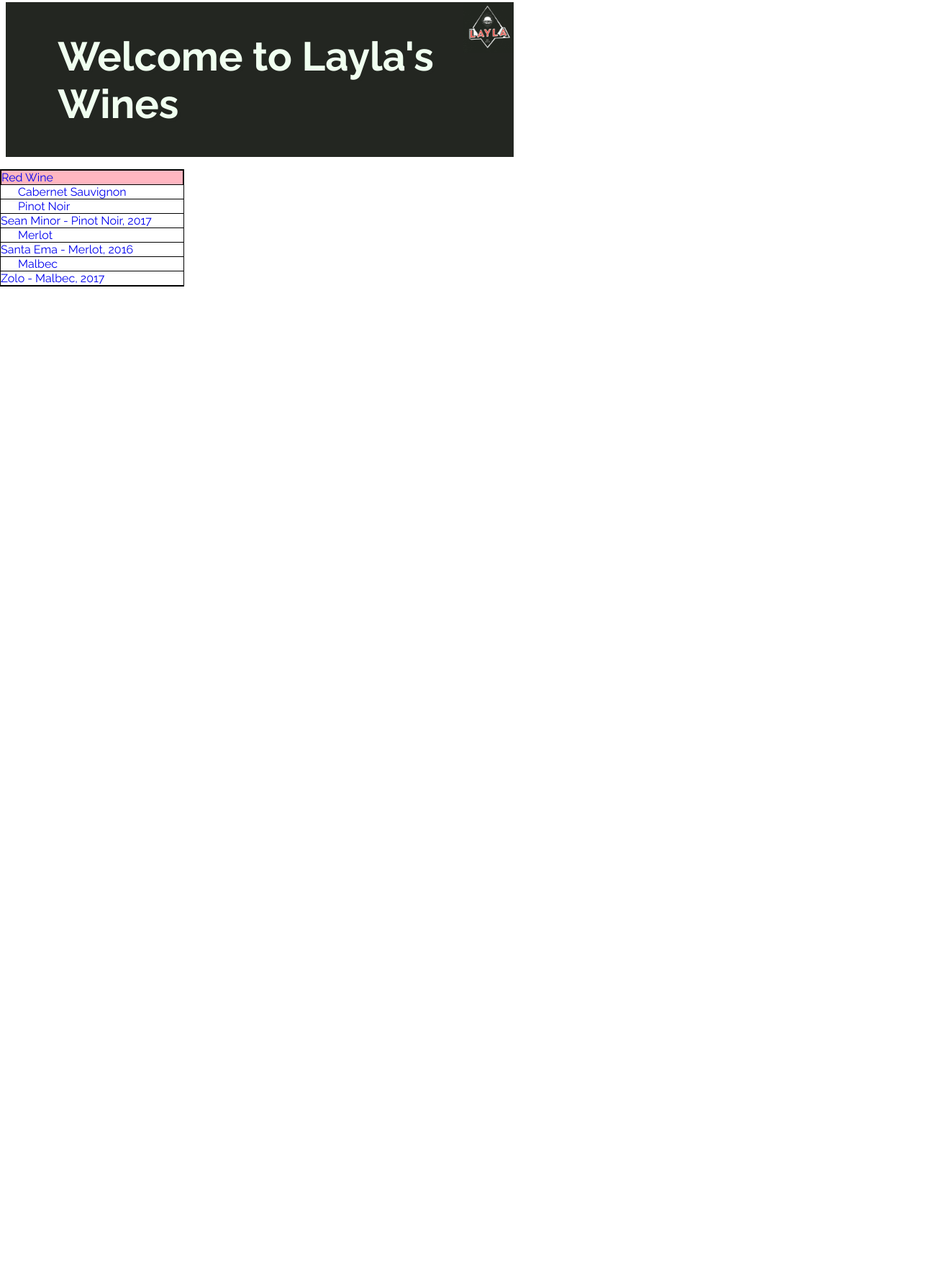
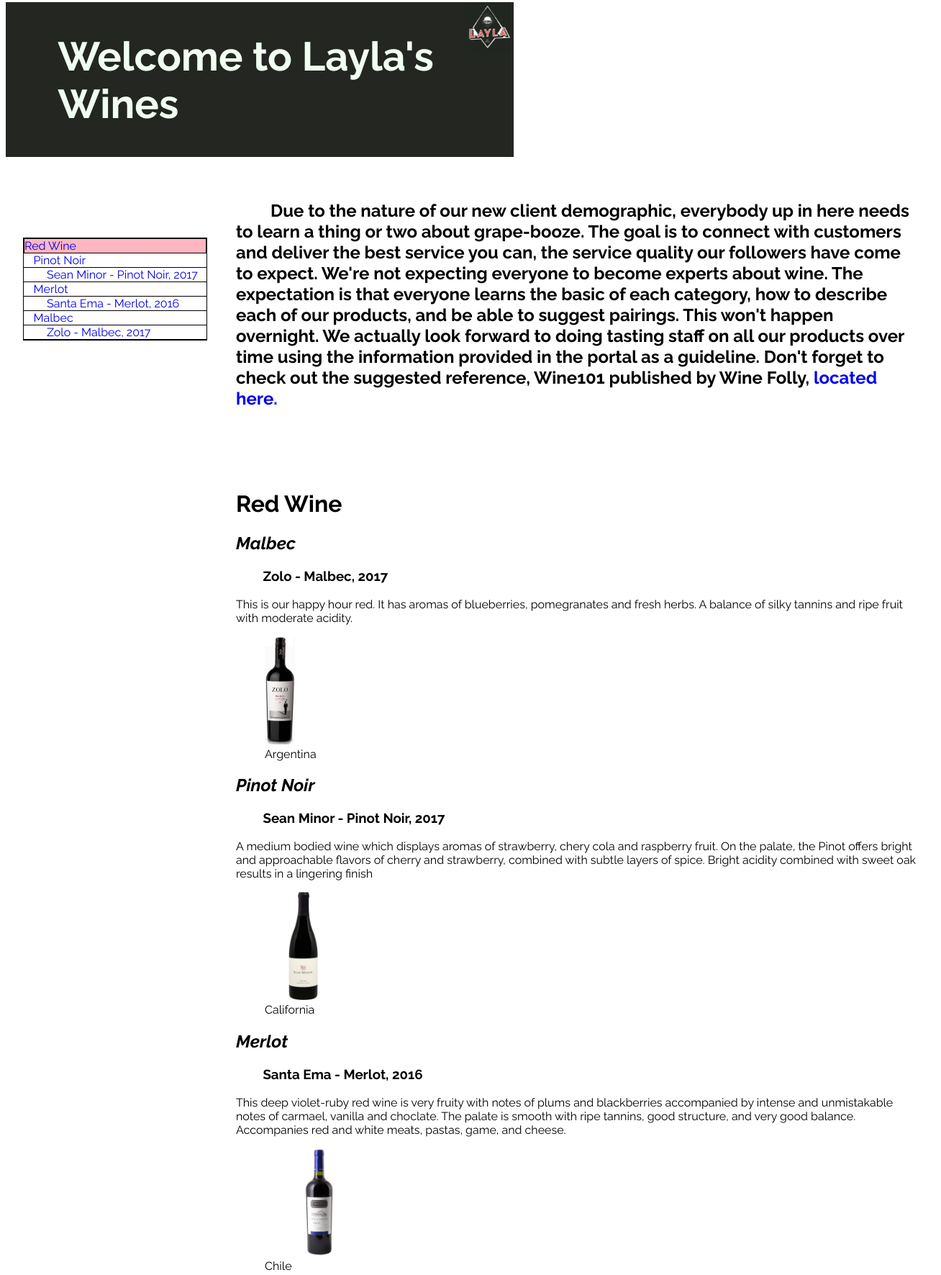
Before and after one commit to CosmicDisorder/html-me-something-better, a plain HTML site: page index.html in a window 1280 px wide. Shown: the part 5-1776 px from the top of the page at 72% size, 1308 px wide, since content can reach past the window. Before the commit the page ends 800 px from the top, so only its background shows below. Drawn offline with Linux system fonts and the light colour scheme.

Commit message:
tidied things up

```diff
--- a/index.html
+++ b/index.html
@@ -14,17 +14,52 @@
         <div id="winenav">
             <ul>
                 <li><a class="a1" href="#red-wine">Red Wine</a></li>
-                <li><a class="a2" href="#cabernet-sauvignon">Cabernet Sauvignon</a></li>
+                <!-- <li><a class="a2" href="#cabernet-sauvignon">Cabernet Sauvignon</a></li> -->
                 <li><a class="a2" href="#pinot-noir">Pinot Noir</a></li>
-                <li><a href="#sean-minor">Sean Minor - Pinot Noir, 2017</a></li>
+                <li><a class="a3" href="#sean-minor">Sean Minor - Pinot Noir, 2017</a></li>
                 <li><a class="a2" href="#merlot">Merlot</a></li>
-                <li><a href="#santa-ema">Santa Ema - Merlot, 2016</a></li>
+                <li><a class="a3" href="#santa-ema">Santa Ema - Merlot, 2016</a></li>
                 <li><a class="a2" href="#malbec">Malbec</a></li>
-                <li><a href="#zolo">Zolo - Malbec, 2017</a></li>
+                <li><a class="a3" href="#zolo">Zolo - Malbec, 2017</a></li>
             </ul>
         </div>
 
         <div>
+            <h3 class="emphasized">Due to the nature of our new client demographic, everybody up in here needs to learn a thing or two about grape-booze. The goal is to connect with customers and deliver the best service you can, the service quality our followers have come to expect. We're not expecting everyone to become experts about wine. The expectation is that everyone learns the basic of each category, how to describe each of our products, and be able to suggest pairings. This won't happen overnight. We actually look forward to doing tasting staff on all our products over time using the information provided in the portal as a guideline. Don't forget to check out the suggested reference, Wine101 published by Wine Folly, <a href="Wine101.pdf" target="_blank">located here.</a>
+            </h3>
+        </div>
+
+        <div>
+            <h1 id="red-wine">Red Wine</h1>
+            <h2 id="malbec">Malbec</h2>
+
+            <h3 id="zolo">Zolo - Malbec, 2017</h3>
+            <p>This is our happy hour red. It has aromas of blueberries, pomegranates and fresh herbs. A balance of silky tannins and ripe fruit with moderate acidity. </p>
+
+            <figure>
+                <img src="images/zolo.png" alt="this is a bottle of zolo malbec" style="height:150px">
+                <figcaption>Argentina</figcaption>
+            </figure>
+
+            <h2 id="pinot-noir">Pinot Noir</h2>
+
+            <h3 id="sean-minor">Sean Minor - Pinot Noir, 2017</h3>
+            <p> A medium bodied wine which displays aromas of strawberry, chery cola and raspberry fruit. On the palate, the Pinot offers bright and approachable flavors of cherry and strawberry, combined with subtle layers of spice. Bright acidity combined with sweet oak results in a lingering finish </p>
+
+            <figure>
+                <img src="images/sean-minor.png" alt="this is a bottle of sean minor pinot noir" style="height:150px">
+                <figcaption>California</figcaption>
+            </figure>
+
+            <h2 id="merlot">Merlot</h2>
+
+            <h3 id="santa-ema">Santa Ema - Merlot, 2016</h3>
+            <p>This deep violet-ruby red wine is very fruity with notes of plums and blackberries accompanied by intense and unmistakable notes of carmael, vanilla and choclate. The palate is smooth with ripe tannins, good structure, and very good balance. Accompanies red and white meats, pastas, game, and cheese. </p>
+
+            <figure>
+                <img src="images/santa-ema.jpg" alt="this is a bottle of santa ema merlot" style="height:150px">
+                <figcaption>Chile</figcaption>
+            </figure>
 
         </div>
 
--- a/styles.css
+++ b/styles.css
@@ -1,9 +1,8 @@
 body {
     font-size: 100%;
     font-family: "Raleway";
-    right: 0;
-    width: 75%;
 }
+
 header {
     font-size: 100%;
     background: #232621 url("images/layla-logo.jpg") no-repeat top right;
@@ -13,13 +12,22 @@ header {
 }
 a {text-decoration: none}
 
+div {
+    position: relative;
+    right: 0em;
+    width: 75%;
+    padding: 2em;
+    margin-left: 18em;
+    margin-top: .25em;
+}
 ul {
     list-style-type: none;
     border: .063em solid black;
     margin: 0;
     padding: 0;
 }
-
+h2 {font-style: italic;}
+h3 {text-indent: 2em;}
 li a {
     display: block;
     border-bottom: .063em solid black;
@@ -33,8 +41,9 @@ li a.a1 {
     text-indent: 0%;
 }
 li a.a2 {
-    text-indent: 1.5em;
+    text-indent: .85em;
 }
+li a.a3 {text-indent: 2em;}
 
 h1.emph {
     font-size: 3.5em;
@@ -42,9 +51,13 @@ h1.emph {
     text-shadow: .063em .063em #232621;
     margin-left: 10%;
 }
-
+.emphasized {
+    font-size: 1.5em;
+    font-weight: bold;
+}
 #winenav {
-    top: 15em;
+    margin-left: 0em;
+    margin-top: 5em;
     left: 0;
     position: fixed;
     width: 20%;
```
